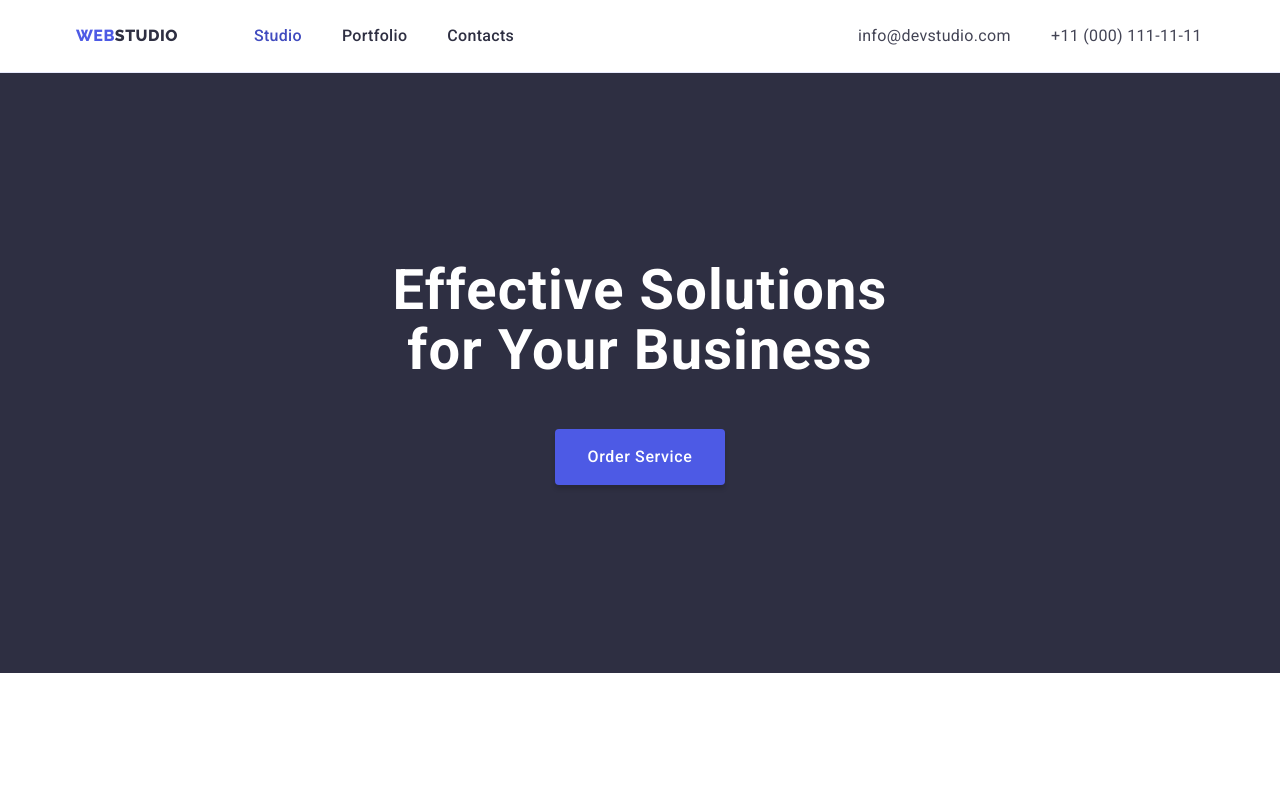
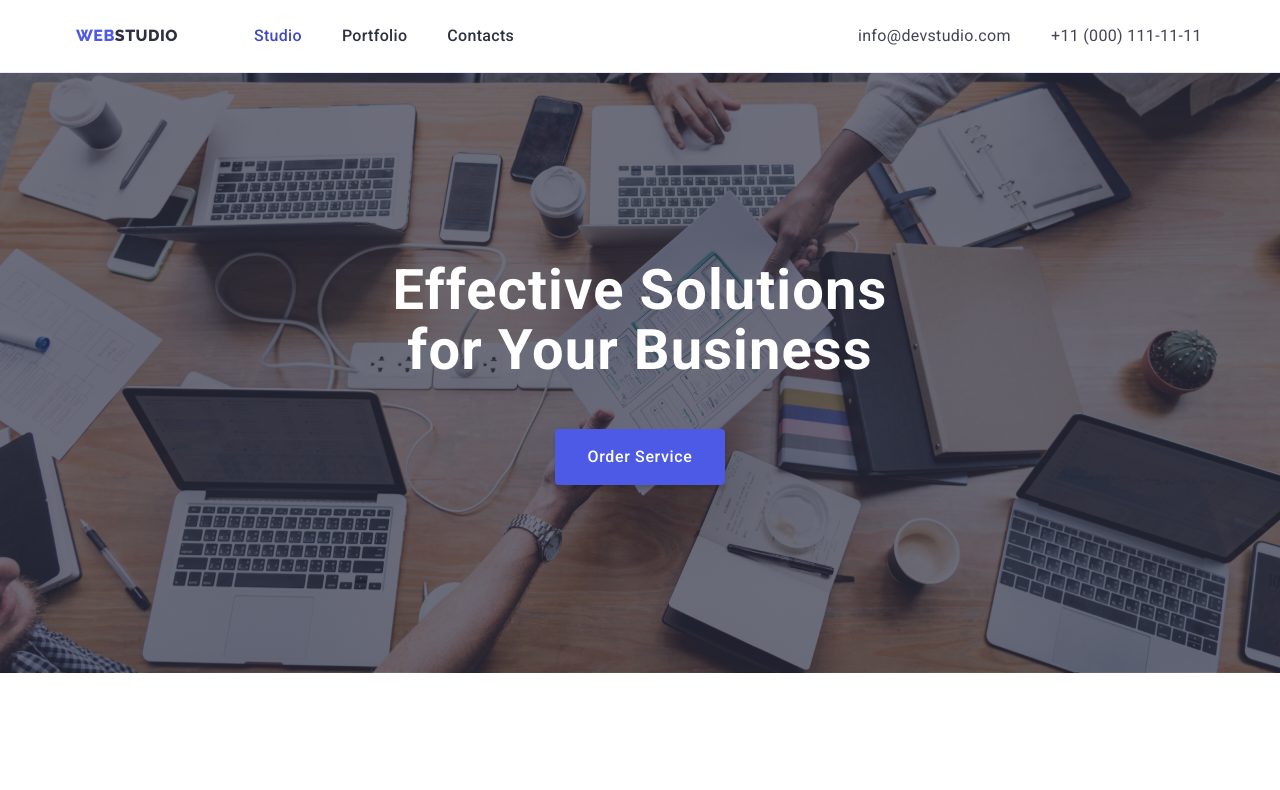
Before and after one commit to Vladislavv99/goit-markup-hw-03, a plain HTML site: page index.html in a window 1280 px wide. Shown: the top 790 px of the page. Drawn offline with nearby package versions, Linux system fonts and the light colour scheme.

Commit message:
hm4-start

```diff
--- a/css/style.css
+++ b/css/style.css
@@ -175,6 +175,11 @@ button {
     padding-top: 188px;
     padding-bottom: 188px;
     background-color: #2E2F42;
+    background-image: linear-gradient(rgba(46, 47, 66, 0.7), rgba(46, 47, 66, 0.7)), url(../img/people-office.jpg);
+    background-repeat: no-repeat;
+    background-position: center;
+    background-size: cover;
+    max-width: 1440px;
 }
 
 .section {
```
Also changed, not shown: img/icons.svg (added), img/people-office.jpg (added).
